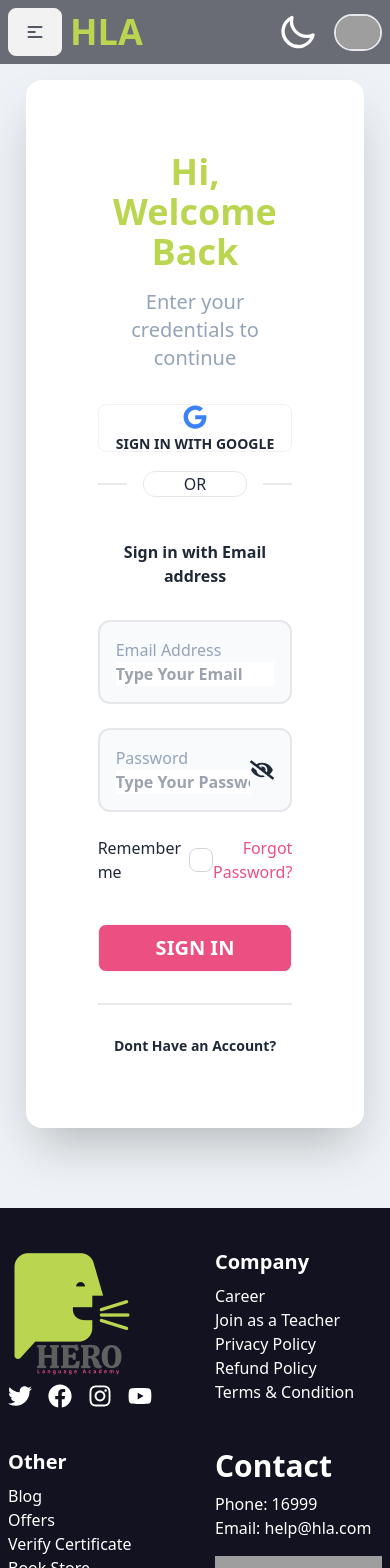
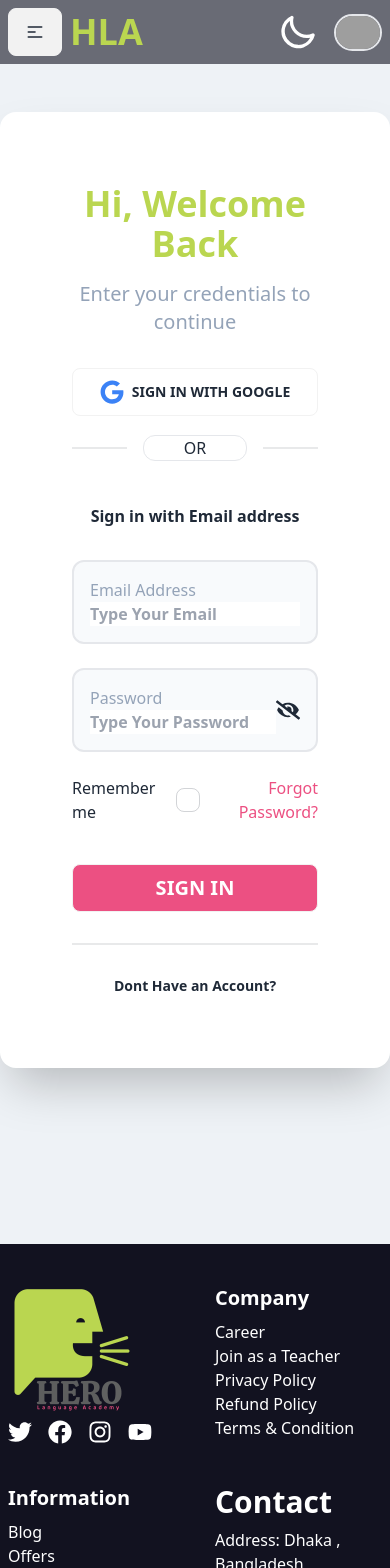
Before and after one commit to dev-ashrafuzzaman/hero-summer-school-client, a React (Vite) app: page /login in a window 390 px wide. Shown: the top 1568 px of the page. Built offline with nearby package versions, Linux system fonts and the light colour scheme; grey boxes are pictures that could not be loaded.

Commit message:
[BUG] some bug fixed

```diff
--- a/src/pages/Login/Login.jsx
+++ b/src/pages/Login/Login.jsx
@@ -39,7 +39,7 @@ const Login = () => {
             <Helmet>
                 <title>HLA | Login</title>
             </Helmet>
-            <div className="flex justify-center bg-[#EEF2F6]  p-20">
+            <div className="flex justify-center bg-[#EEF2F6]  pt-28 pb-44">
                 <div className="card shadow-2xl bg-base-100 p-10 w-[700px]">
                     <div className="card-body">
                         <div className="text-center space-y-4 mb-6">
--- a/src/pages/Shared/Footer/Footer.jsx
+++ b/src/pages/Shared/Footer/Footer.jsx
@@ -64,7 +64,7 @@ const Footer = () => {
                 </div>
 
                 <div>
-                    <h1 className="md:text-3xl text-xl mb-2 font-semibold">Other</h1>
+                    <h1 className="md:text-3xl text-xl mb-2 font-semibold">Information</h1>
                     <ul>
                         <li className="hover:text-[#BAD650]">
                             <Link>Blog</Link>
@@ -87,6 +87,7 @@ const Footer = () => {
                 <div>
                     <h1 className="text-3xl mb-2 font-semibold">Contact</h1>
                     <p className="mb-4">
+                        Address: Dhaka , Bangladesh <br />
                         Phone:
                         16999 <br /> Email: help@hla.com
                     </p>
--- a/src/pages/Signup/Signup.jsx
+++ b/src/pages/Signup/Signup.jsx
@@ -69,7 +69,7 @@ const Signup = () => {
     }
     return (
         <>
-            <div className="flex justify-center bg-[#EEF2F6] p-20">
+            <div className="flex justify-center bg-[#EEF2F6] pt-28 pb-44">
                 <div className="card shadow-2xl bg-base-100 p-10 w-[700px]">
                     <div className="card-body">
                         <div className="text-center space-y-4 mb-6">
```
